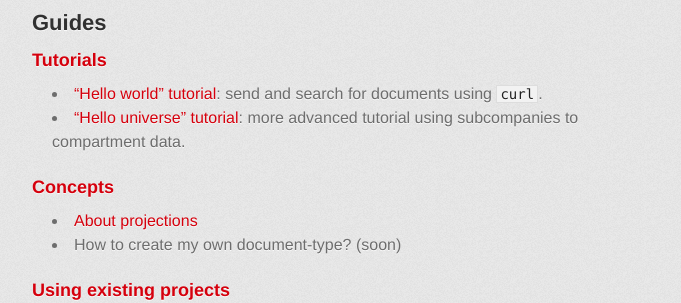
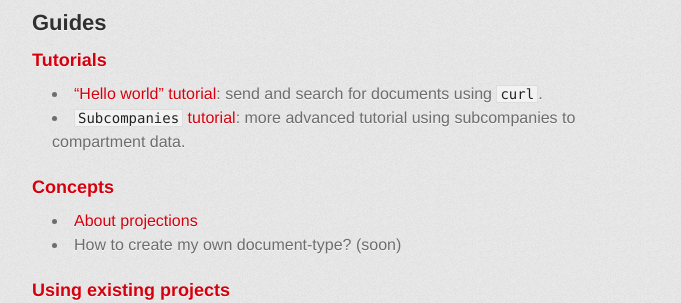
Before and after one commit to AnyFetch/developers.anyfetch.com, a Jekyll site: the page built from index.md, in a window 1280 px wide and 900 px high, scrolled down 2520 px. Shown: the part 205-508 px from the top of the window, without its empty margins (298-979 px from the left). Built offline with Jekyll 4.4.1, drawn with Linux system fonts in a browser that asks for light colours; some web fonts are replaced; Markdown is read by kramdown in place of the engine named in the settings.

Commit message:
Moved tutorials to dedicated folder

```diff
--- a/_includes/guides.md
+++ b/_includes/guides.md
@@ -1,6 +1,6 @@
 ### Tutorials
-* ["Hello world" tutorial](/guides/hello-world.html): send and search for documents using `curl`.
-* ["Hello universe" tutorial](/guides/hello-universe.html): more advanced tutorial using subcompanies to compartment data.
+* ["Hello world" tutorial](/guides/tutorials/hello-world.html): send and search for documents using `curl`.
+* [`Subcompanies` tutorial](/guides/tutorials/subcompanies.html): more advanced tutorial using subcompanies to compartment data.
 
 ### Concepts
 * [About projections](/guides/concepts/projections.html)
```
Also changed, not shown: guides/tutorials/hello-world.md (renamed from guides/hello-world.md), guides/tutorials/subcompanies.md (renamed from guides/hello-universe.md).
